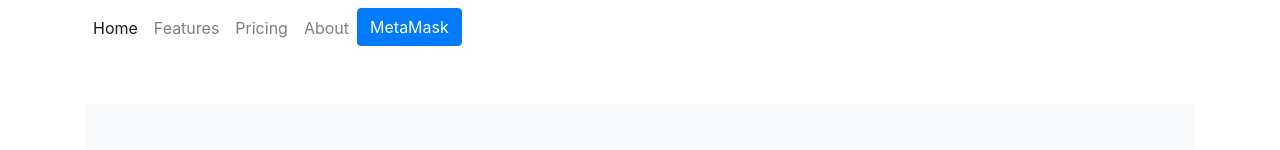
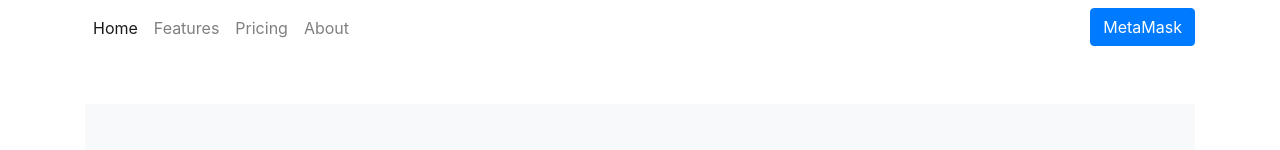
Before and after one commit to felix-wilberg/found_company, a React (Create React App) app: page / in a window 1280 px wide. Shown: the top 150 px of the page. Built offline with nearby package versions, Linux system fonts and the light colour scheme.

Commit message:
moved MetaMask-Button to right side

```diff
--- a/src/Components/Navbar.js
+++ b/src/Components/Navbar.js
@@ -38,7 +38,7 @@ export class Navbar extends React.Component {
                                 <MDBNavbarItem>
                                     <MDBNavbarLink href='#'>About</MDBNavbarLink>
                                 </MDBNavbarItem>
-                                <MDBNavbarItem>
+                                <MDBNavbarItem className= 'ml-auto'>
                                     <MDBBtn>MetaMask</MDBBtn>
                                 </MDBNavbarItem>
                             </MDBNavbarNav>
```
